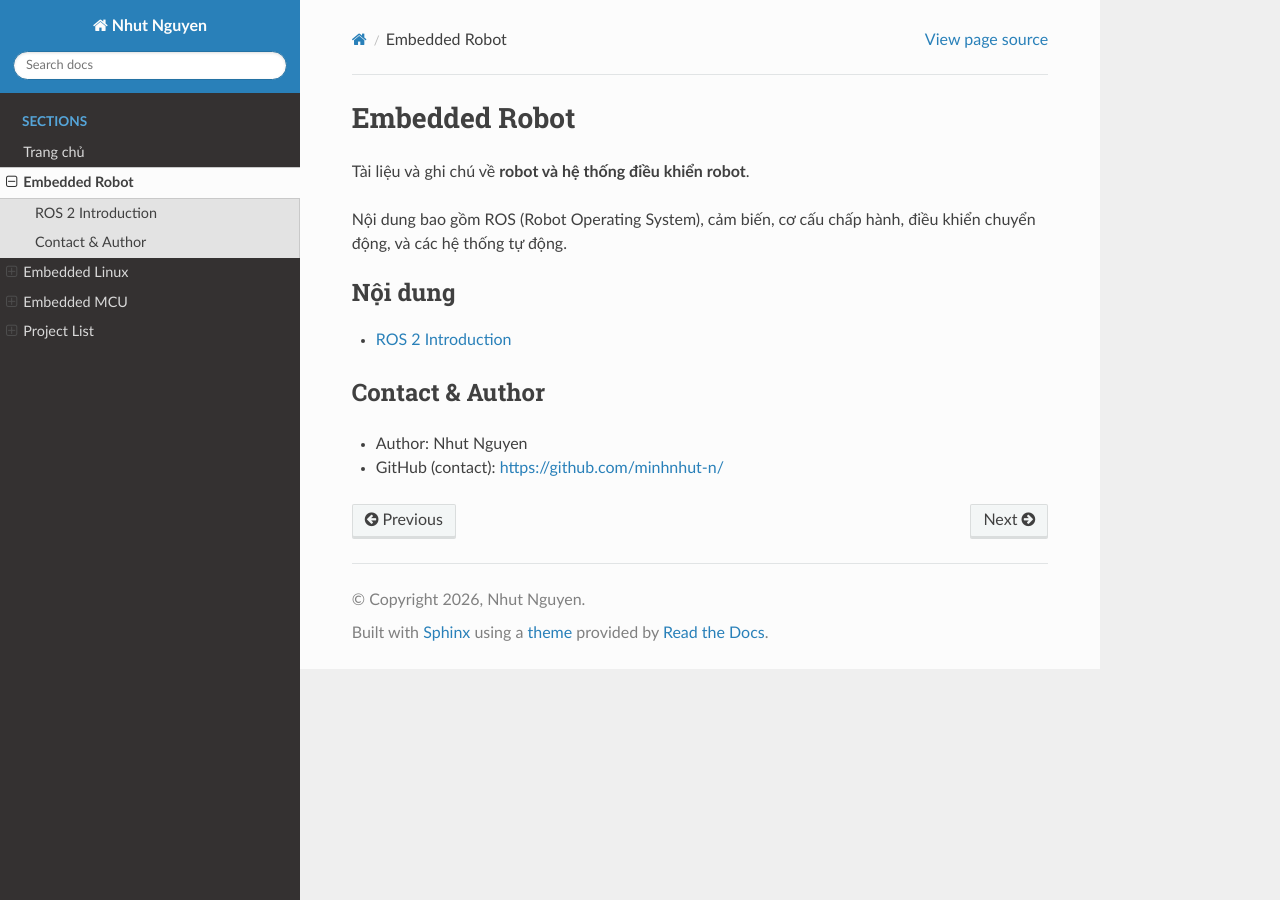
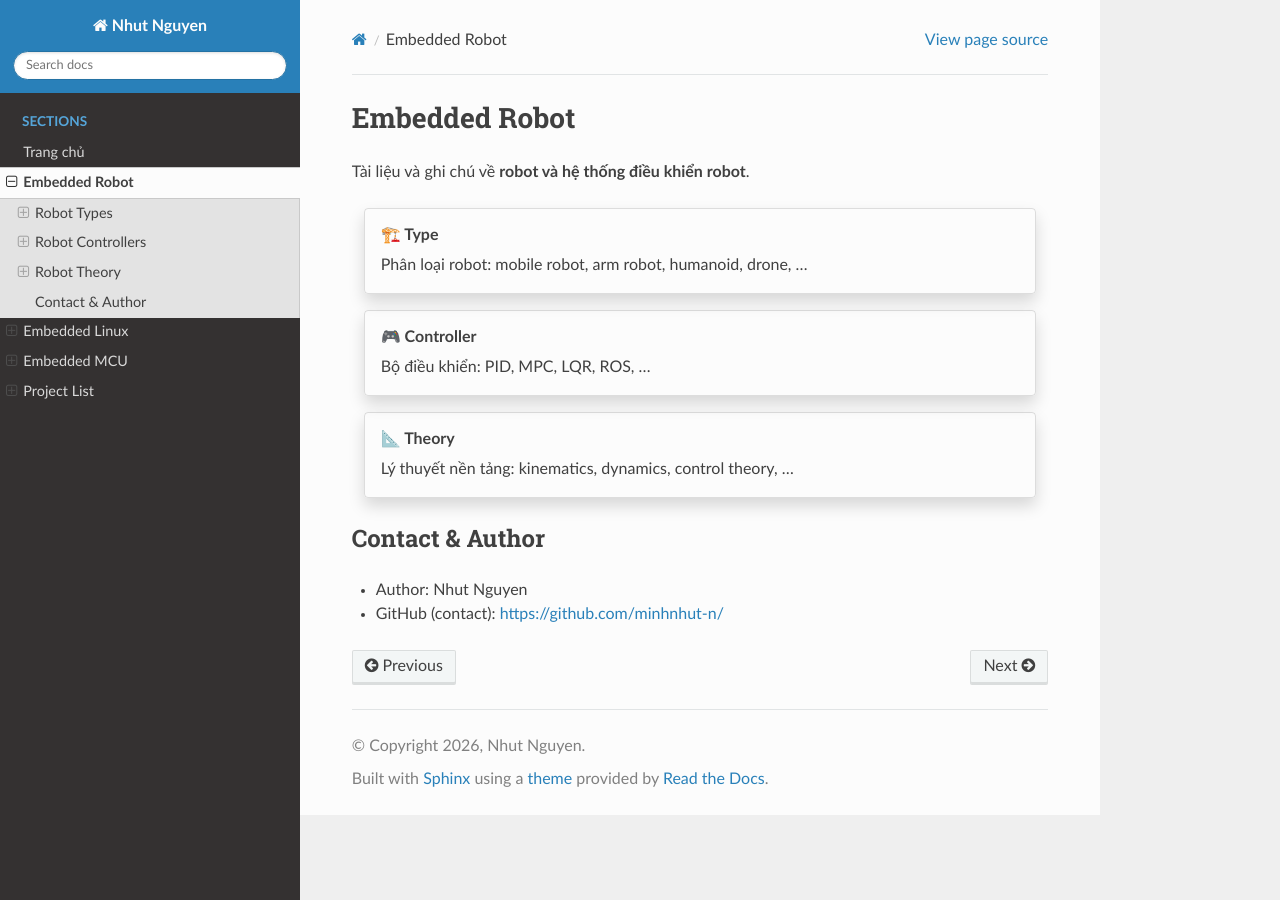
Before and after one commit to minhnhut-n/nhutnguyen, a Sphinx documentation site: the page built from docs/source/embedded_robot/index.rst, in a window 1280 px wide. Built offline with Sphinx 7.4.7 and the Read the Docs theme 3.1.0, drawn with Linux system fonts in a browser that asks for light colours.

Commit message:
directory organization

```diff
--- a/docs/source/embedded_linux/kernel_overview.rst
+++ /dev/null
@@ -1,4 +0,0 @@
-Kernel Overview
-================
-
-*Coming soon — placeholder for Embedded Linux kernel documentation.*
--- a/docs/source/embedded_mcu/stm32_basics.rst
+++ /dev/null
@@ -1,4 +0,0 @@
-STM32 Basics
-=============
-
-*Coming soon — placeholder for STM32 documentation.*
--- a/docs/source/embedded_robot/index.rst
+++ b/docs/source/embedded_robot/index.rst
@@ -3,14 +3,37 @@ Embedded Robot
 
 Tài liệu và ghi chú về **robot và hệ thống điều khiển robot**.
 
-Nội dung bao gồm ROS (Robot Operating System), cảm biến, cơ cấu chấp hành,
-điều khiển chuyển động, và các hệ thống tự động.
+.. grid:: 1
+   :gutter: 3
+
+   .. grid-item-card:: 🏗️ Type
+      :link: type/index
+      :link-type: doc
+      :class-card: sd-shadow-md
+
+      Phân loại robot: mobile robot, arm robot, humanoid, drone, ...
+
+   .. grid-item-card:: 🎮 Controller
+      :link: controller/index
+      :link-type: doc
+      :class-card: sd-shadow-md
+
+      Bộ điều khiển: PID, MPC, LQR, ROS, ...
+
+   .. grid-item-card:: 📐 Theory
+      :link: theory/index
+      :link-type: doc
+      :class-card: sd-shadow-md
+
+      Lý thuyết nền tảng: kinematics, dynamics, control theory, ...
 
 .. toctree::
    :maxdepth: 2
-   :caption: Nội dung
-   :glob:
+   :caption: Embedded Robot
+   :hidden:
 
-   *
+   type/index
+   controller/index
+   theory/index
 
 .. include:: ../_includes/contact_info.rst
--- a/docs/source/embedded_robot/ros2_intro.rst
+++ /dev/null
@@ -1,4 +0,0 @@
-ROS 2 Introduction
-===================
-
-*Coming soon — placeholder for ROS 2 documentation.*
```
Also changed, not shown: docs/source/embedded_linux/board/index.rst (added, +13 -0 lines), docs/source/embedded_linux/general/index.rst (added, +13 -0 lines), docs/source/embedded_linux/index.rst (+28 -5 lines), docs/source/embedded_linux/services/index.rst (added, +13 -0 lines), docs/source/embedded_mcu/board/index.rst (added, +13 -0 lines), docs/source/embedded_mcu/general/index.rst (added, +13 -0 lines), docs/source/embedded_mcu/helper/index.rst (added, +13 -0 lines), docs/source/embedded_mcu/index.rst (+28 -5 lines), docs/source/embedded_robot/controller/index.rst (added, +13 -0 lines), docs/source/embedded_robot/theory/index.rst (added, +13 -0 lines), docs/source/embedded_robot/type/index.rst (added, +13 -0 lines), 1 other file.
